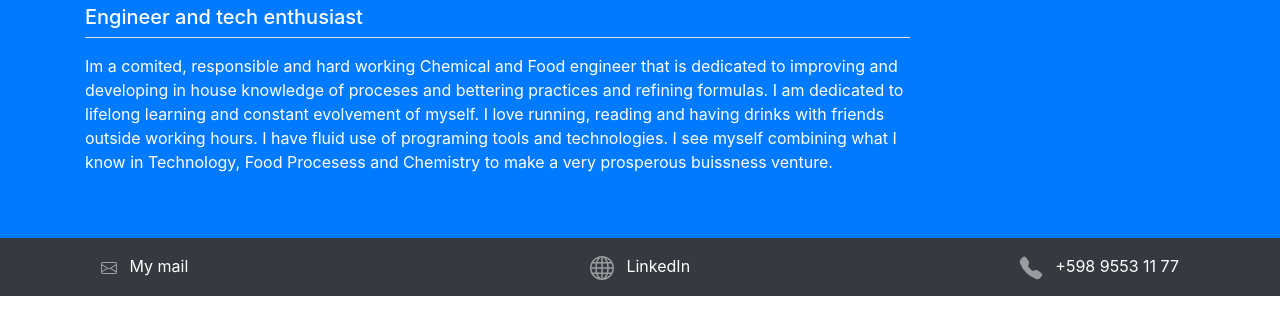
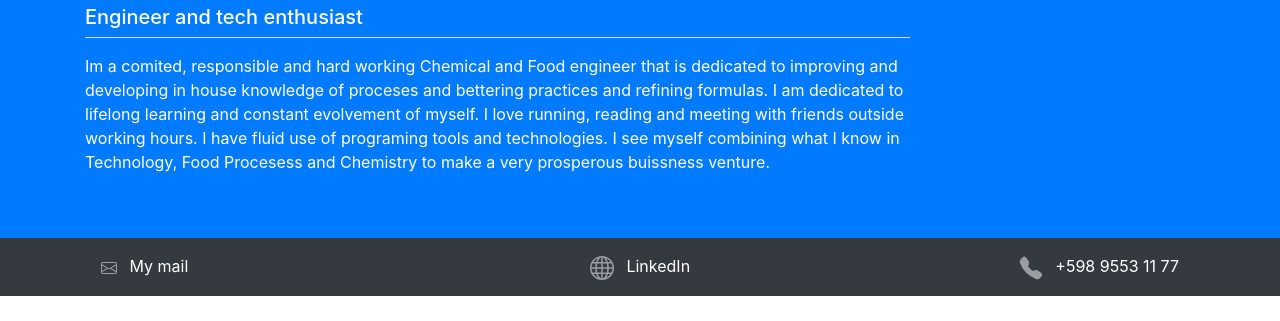
Before and after one commit to AlejandroMuro/curriculum, a plain HTML site: page index.html in a window 1280 px wide. Shown: the part 99-420 px from the top of the page. Drawn offline with nearby package versions, Linux system fonts and the light colour scheme.

Commit message:
changed drinking for having fun

```diff
--- a/index.html
+++ b/index.html
@@ -27,7 +27,7 @@
           <div class="col-md-9">
             <h1>Alejandro Muro</h1>
             <h5>Engineer and tech enthusiast</h5>
-            <p class="border-top pt-3">Im a comited, responsible and hard working Chemical and Food engineer that is dedicated to improving and developing in house knowledge of proceses and bettering practices and refining formulas. I am dedicated to lifelong learning and constant evolvement of myself. I love running, reading and having drinks with friends outside working hours. I have fluid use of programing tools and technologies. I see myself combining what I know in Technology, Food Procesess and Chemistry to make a very prosperous buissness venture.</p>
+            <p class="border-top pt-3">Im a comited, responsible and hard working Chemical and Food engineer that is dedicated to improving and developing in house knowledge of proceses and bettering practices and refining formulas. I am dedicated to lifelong learning and constant evolvement of myself. I love running, reading and meeting with friends outside working hours. I have fluid use of programing tools and technologies. I see myself combining what I know in Technology, Food Procesess and Chemistry to make a very prosperous buissness venture.</p>
 
           </div>
 
```
